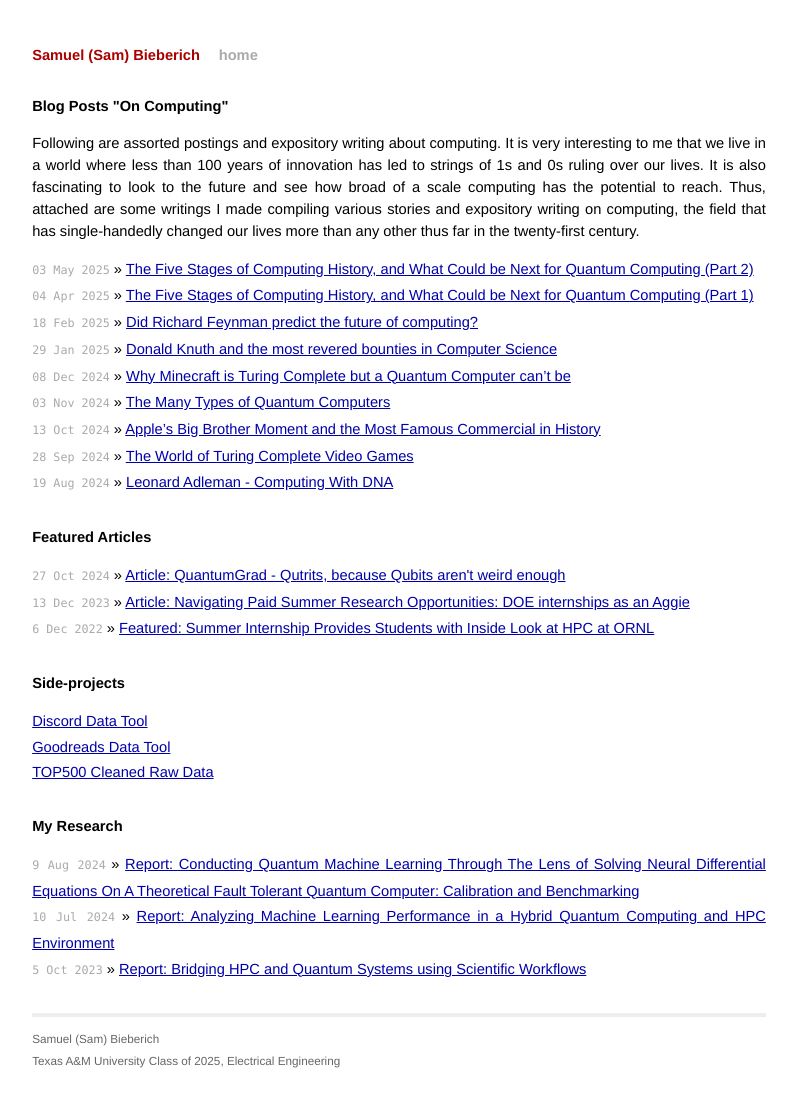
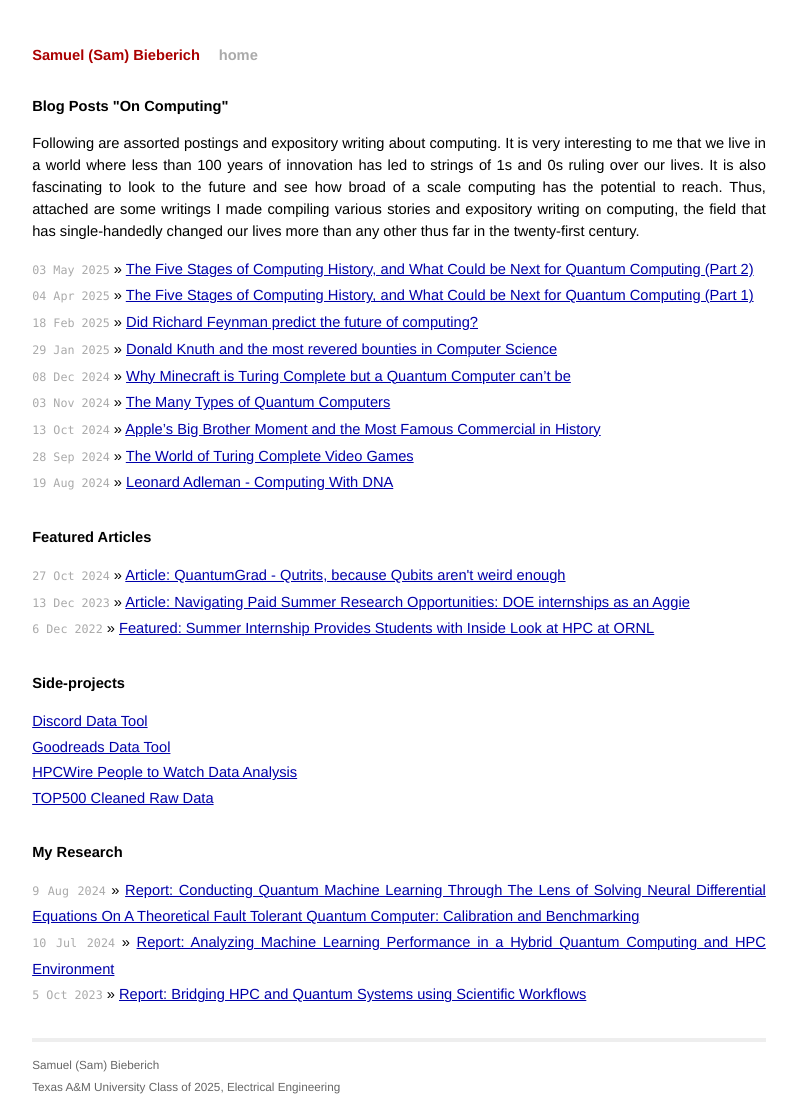
Before and after one commit to Sam-Bieberich/Sam-Bieberich.github.io, a Jekyll site: the page built from index.html, in a window 1280 px wide. Shown: the whole page, without its empty margins (241-1038 px from the left). Built offline with Jekyll 4.4.1, drawn with Linux system fonts in a browser that asks for light colours; before the commit the page ends 1084 px from its top, so only the background shows below that.

Commit message:
added hpc wire people to watch data

```diff
--- a/index.html
+++ b/index.html
@@ -26,7 +26,9 @@ title: Samuel (Sam) Bieberich
   <ul class="posts">
     <li><a href="discord_tool.html">Discord Data Tool</a></li>
     <li><a href="goodreads_tool.html">Goodreads Data Tool</a></li>
+    <li><a href="https://docs.google.com/spreadsheets/d/1FPCLvWsNK4Zr4UAvBDtw3E_1Zf-Dbj9aBNBH4RyHX4g/edit?usp=sharing">HPCWire People to Watch Data Analysis</a></li>
     <li><a href="https://github.com/Sam-Bieberich/top500_data_raw">TOP500 Cleaned Raw Data</a></li>
+
   </ul>
 
   <h1>My Research</h1>
```
